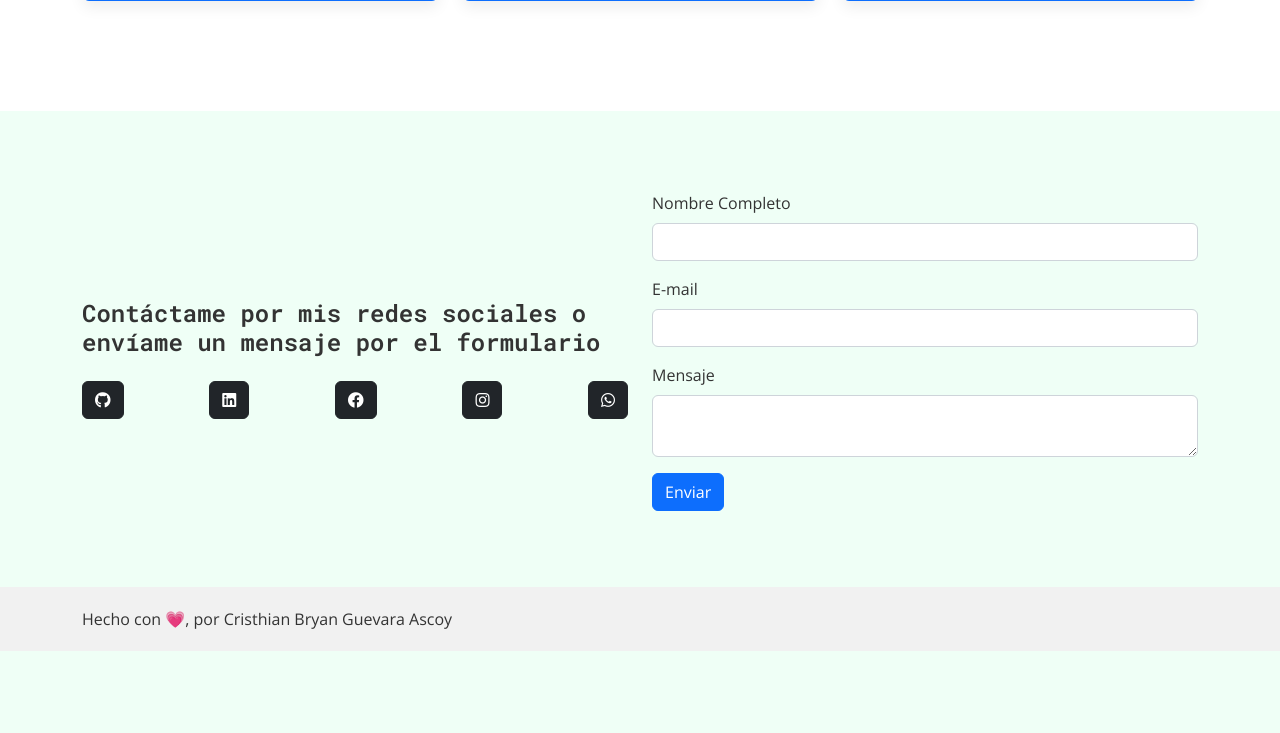
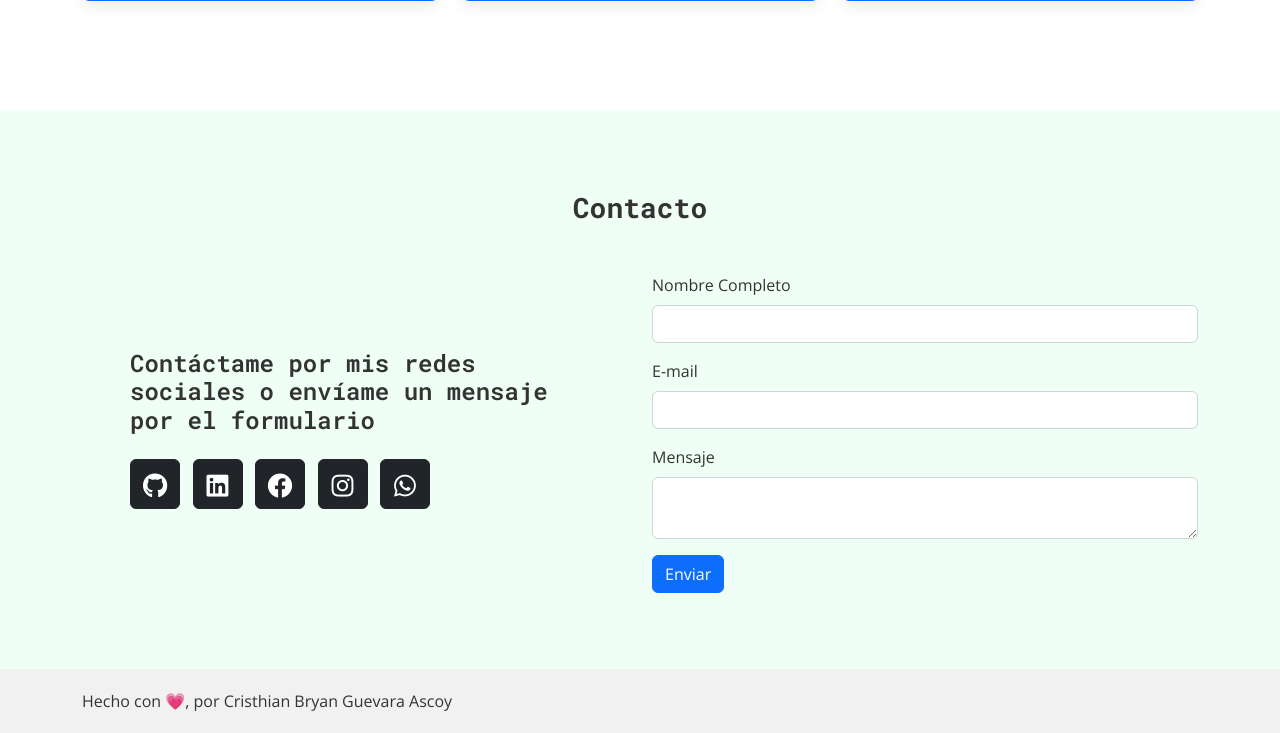
Before and after one commit to Bryan112094/portafolio, a Flask app: page / in a window 1280 px wide. Shown: the part 3945-4678 px from the top of the page. Before the commit the page ends 4596 px from the top, so only its background shows below. Run offline with Flask 2, Linux system fonts and the light colour scheme; some libraries are stand-ins or nearby versions.

Commit message:
pagina escritorio terminada

```diff
--- a/static/css/main.css
+++ b/static/css/main.css
@@ -196,6 +196,21 @@ header nav > ul > li > a.nav-link.active{
     padding: 10px;
 }
 
+#contact .centro-contact{
+    max-width: 450px;
+    margin: 0 auto;
+}
+#contact .centro-contact .redes{
+    max-width: 300px;
+}
+#contact .centro-contact .redes a{
+    width: 50px;
+    height: 50px;
+    font-size: 25px;
+    line-height: 50px;
+    padding: 0 5px;
+}
+
 footer{
     background-color: #f1f1f1;
     padding: 20px 0;
--- a/templates/index.html
+++ b/templates/index.html
@@ -283,16 +283,19 @@
             </div></div>
         </div></div></section>
         <section id="contact" class="fondo-general"><div class="container"><div class="row d-flex justify-content-between align-items-center">
-            <div class="col-6">
+            <div class="col-12 text-center">
+                <h3 class="roboto-mono-b mb-5 color-3">Contacto</h3>
+            </div>
+            <div class="col-6"><div class="centro-contact">
                 <h4 class="roboto-mono-s color-3">Contáctame por mis redes sociales o envíame un mensaje por el formulario</h4>
-                <div class="d-flex flex-row justify-content-between align-items-center mt-4 botones tooltip-demo">
+                <div class="redes d-flex flex-row justify-content-between align-items-center mt-4 mb-4 tooltip-demo">
                     <a href="" class="btn btn-dark" data-bs-toggle="tooltip" data-bs-placement="top" data-bs-title="GitHub"><i class="fab fa-github"></i></a>
                     <a href="" class="btn btn-dark" data-bs-toggle="tooltip" data-bs-placement="top" data-bs-title="LinkedIn"><i class="fab fa-linkedin"></i></a>
                     <a href="" class="btn btn-dark" data-bs-toggle="tooltip" data-bs-placement="top" data-bs-title="Facebook"><i class="fab fa-facebook"></i></a>
                     <a href="" class="btn btn-dark" data-bs-toggle="tooltip" data-bs-placement="top" data-bs-title="Instagram"><i class="fab fa-instagram"></i></a>
                     <a href="" class="btn btn-dark" data-bs-toggle="tooltip" data-bs-placement="top" data-bs-title="WhatsApp"><i class="fab fa-whatsapp"></i></a>
                 </div>
-            </div>
+            </div></div>
             <div class="col-6"><form class="row needs-validation" novalidate>
                 <div class="mb-3">
                     <label for="nombre" class="form-label">Nombre Completo</label>
```
